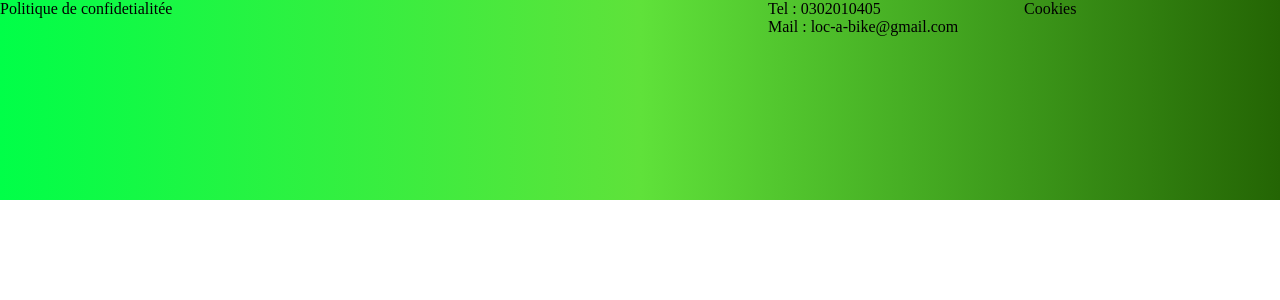
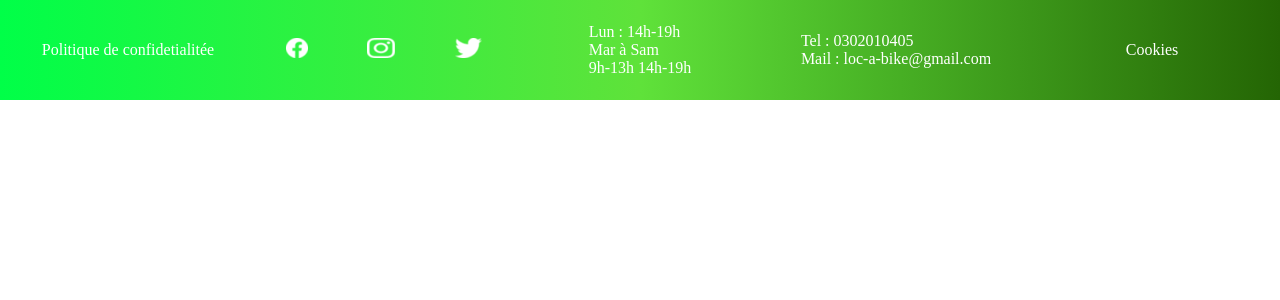
Before and after one commit to Stephsvx/Loc-a-Bike, a PHP site: page /footer.php in a window 1280 px wide. Shown: the top 300 px of the page. Run offline with PHP 8.4, Linux system fonts and the light colour scheme.

Commit message:
22/06/2023

```diff
--- a/footer.php
+++ b/footer.php
@@ -9,8 +9,12 @@
 <div class="parent6">
     <div class="footer"> </div>
     <div class="politique">Politique de confidetialitée</div>
-    <div class="reseaux"> </div>
-    <div class="horaire"> </div>
+    <div class="reseaux">
+    <a href="https://www.facebook.com/" target="_blank"><img class="facebook" src="image/facebook.png" alt="logo de facebook"></a>
+    <a href="https://www.instagram.com/" target="_blank"><img class="instagram" src="image/instagram.png" alt="logo d'instagram"></a>
+    <a href="https://twitter.com/?lang=fr" target="_blank"><img class="twitter" src="image/twitter.png" alt="logo de twitter"></a>
+    </div>
+    <div class="horaire">Lun : 14h-19h<br/>Mar à Sam<br/>9h-13h 14h-19h </div>
     <div class="coordonnees">Tel : 0302010405<br/>Mail : loc-a-bike@gmail.com</div>
     <div class="cookies">Cookies</div>
 </div>
@@ -44,9 +48,42 @@ grid-row-gap: 0px;
 
 .footer {
     display: flex;
-    height: 200px;
+    height: 100px;
     background: rgb(0,255,72);
     background: linear-gradient(90deg, rgba(0,255,72,1) 0%, rgba(95,226,58,1) 50%, rgba(36,101,4,1) 100%);
 }
 
+.politique {
+    display: flex;
+    justify-content: center;
+    align-items: center;
+    color: white;
+}
+
+.reseaux {
+    display: flex;
+    justify-content: space-around;
+    align-items: center;
+}
+
+.horaire {
+    display: flex;
+    justify-content: center;
+    align-items: center;
+    color: white;
+}
+
+.coordonnees {
+    display: flex;
+    justify-content: center;
+    align-items: center;
+    color: white;
+}
+
+.cookies {
+    display: flex;
+    justify-content: center;
+    align-items: center;
+    color: white;
+}
 </style>
```
Also changed, not shown: acceuil.php (+150 -3 lines), image/facebook.png (added), image/instagram.png (added), image/twitter.png (added).
